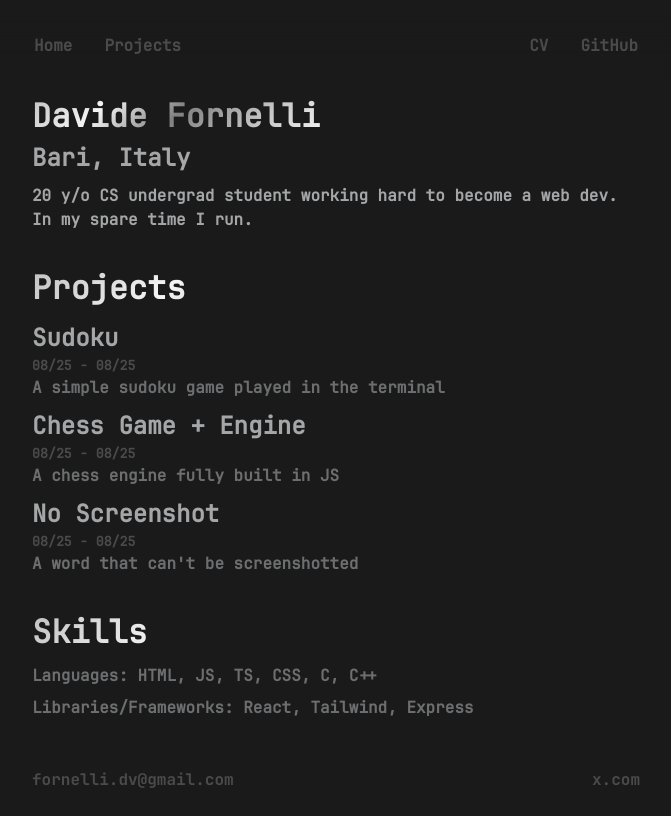
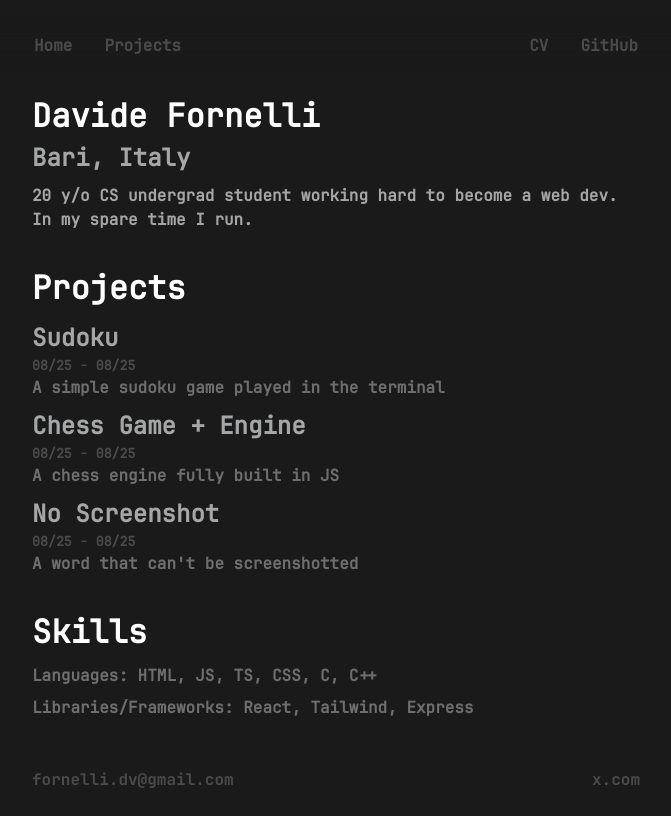
Before and after one commit to ddavidefornelli/WEBSITE, a website built with Vite: page index.html in a window 1280 px wide. Shown: the whole page, without its empty margins (304-975 px from the left). Built offline with nearby package versions, Linux system fonts and the light colour scheme.

Commit message:
aggistato il colore dei titoli all' interno della homepage

```diff
--- a/components/body/customBody/bodyComponent.css
+++ b/components/body/customBody/bodyComponent.css
@@ -30,3 +30,8 @@ custom-body > .title {
   position: relative;
   z-index: 1;
 }
+
+.projects-title {
+  margin-top: var(--big-margin);
+  color: white;
+}
--- a/components/body/customBody/bodyComponent.html
+++ b/components/body/customBody/bodyComponent.html
@@ -1,5 +1,5 @@
 <custom-title></custom-title>
-<div class="title silver">
+<div class="projects-title">
   <h1>Projects</h1>
 </div>
 <homepage-project
@@ -18,7 +18,7 @@
   date="08/25 - 08/25"
   description="A word that can't be screenshotted">
 </homepage-project>
-<div class="title silver">
+<div class="projects-title">
   <h1>Skills</h1>
 </div>
 <p class="description" style="margin: var(--small-margin) 0 var(--small-margin) 0">Languages: HTML, JS, TS, CSS, C, C++</p>
--- a/components/body/title/title.css
+++ b/components/body/title/title.css
@@ -24,10 +24,7 @@ p {
 
 .silver {
   font-weight: 900;
-  background: linear-gradient(135deg, #C0C0C0 0%, #F5F5F5 25%, #808080 50%, #C0C0C0 75%, #F5F5F5 100%);
-  -webkit-background-clip: text;
-  -webkit-text-fill-color: transparent;
-  background-clip: text;
+  color: white;
 }
 
 .cursor {
```
